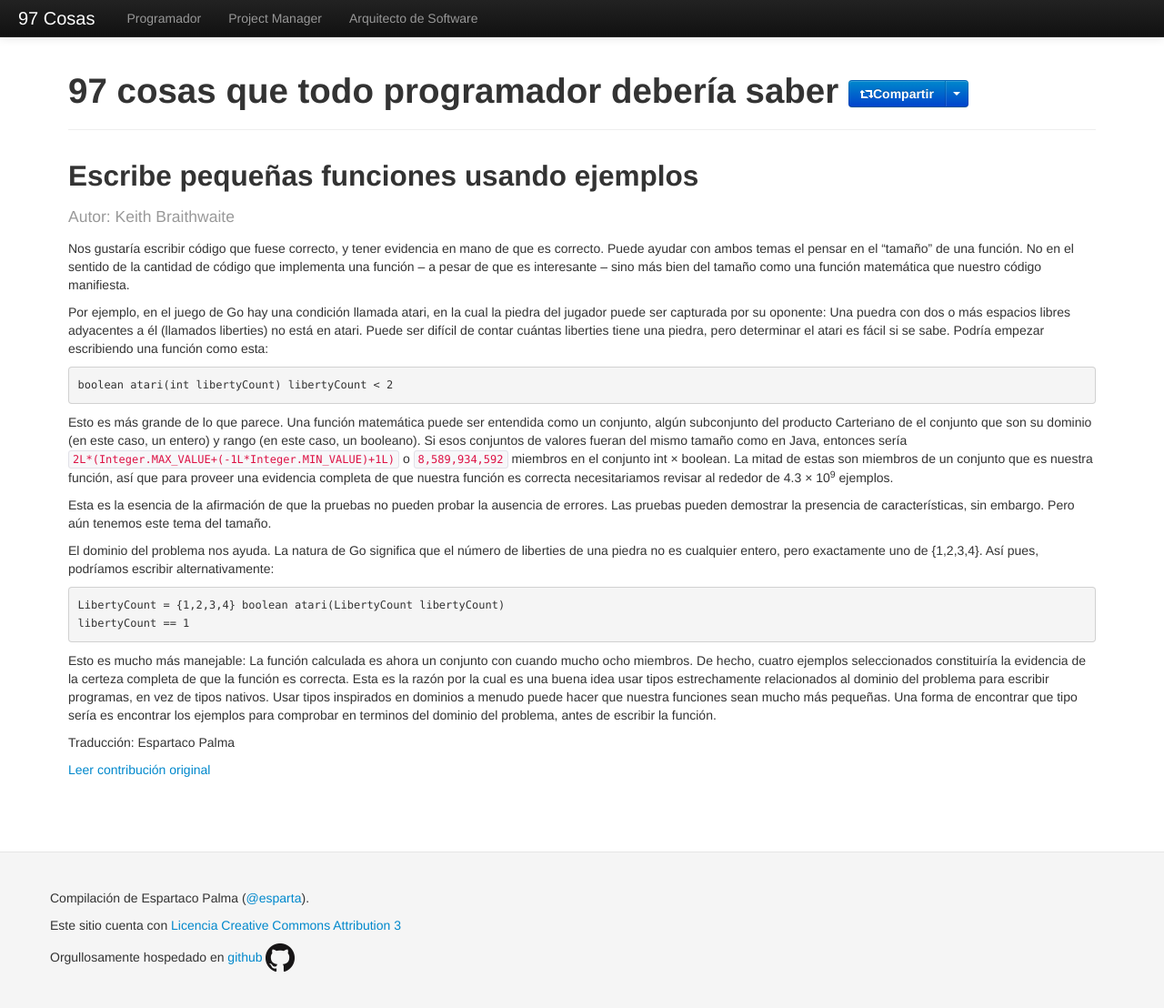
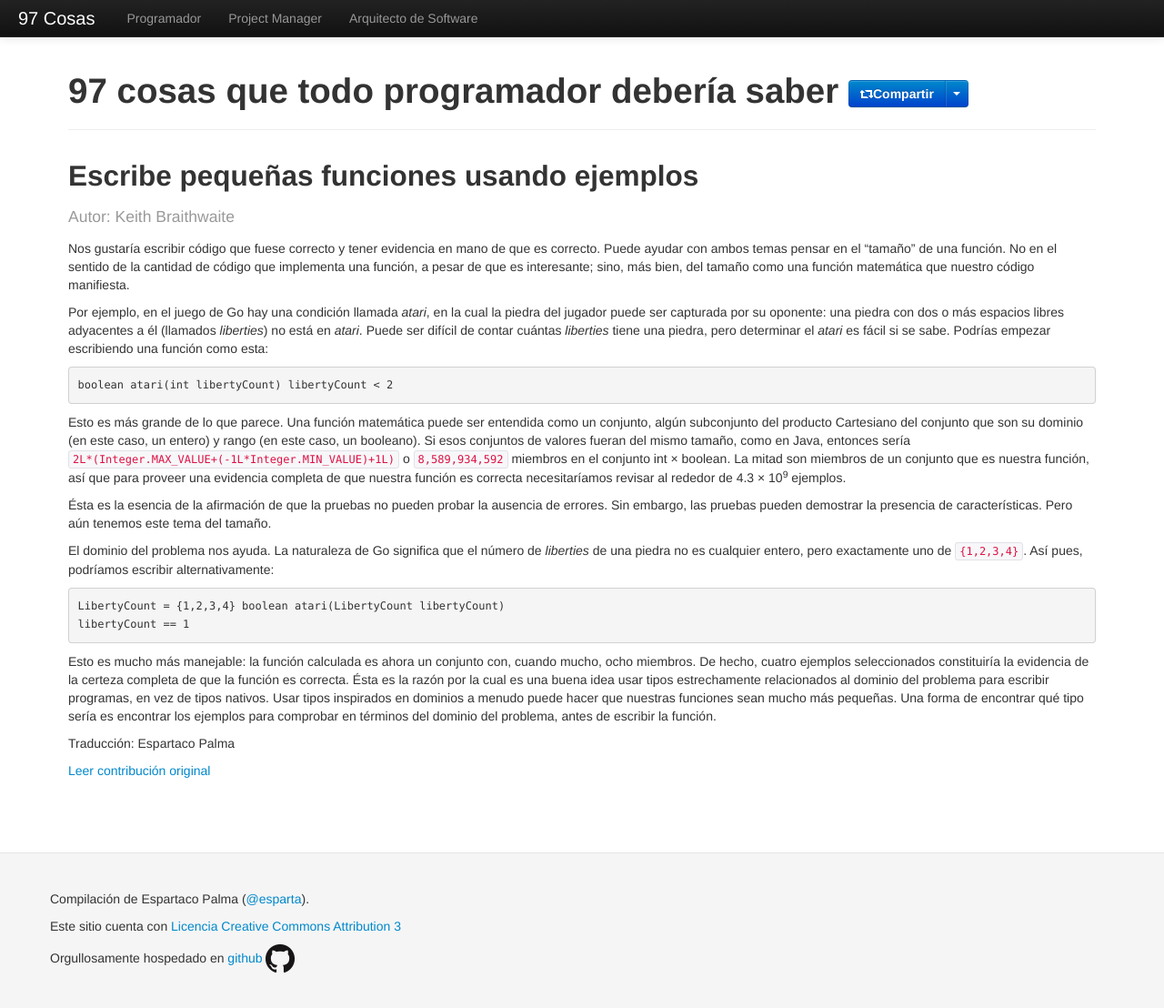
Before and after one commit to esparta/97cosas, a Jekyll site: the page built from programador/escribe-funciones-con-ejemplos.md, in a window 1280 px wide and 1110 px high. Shown: the whole window at 91% size. Built offline with Jekyll 4.4.1, drawn with Linux system fonts in a browser that asks for light colours; comment, search, counter and statistics services are not loaded.

Commit message:
Spelling corrections on escribe-funciones-con-ejemplos

```diff
--- a/programador/escribe-funciones-con-ejemplos.md
+++ b/programador/escribe-funciones-con-ejemplos.md
@@ -7,54 +7,54 @@ translator: Espartaco Palma
 original: http://programmer.97things.oreilly.com/wiki/index.php/Write_Small_Functions_Using_Examples
 ---
 
-Nos gustaría escribir código que fuese correcto, y tener evidencia en
-mano de que es correcto. Puede ayudar con ambos temas el pensar en el
-"tamaño" de una función. No en el sentido de la cantidad de código que
-implementa una función -- a pesar de que es interesante -- sino más bien
+Nos gustaría escribir código que fuese correcto y tener evidencia en
+mano de que es correcto. Puede ayudar con ambos temas pensar en el
+“tamaño” de una función. No en el sentido de la cantidad de código que
+implementa una función, a pesar de que es interesante; sino, más bien,
 del tamaño como una función matemática que nuestro código manifiesta.
 
-Por ejemplo, en el juego de Go hay una condición llamada atari, en la
-cual la piedra del jugador puede ser capturada por su oponente: Una
-puedra con dos o más espacios libres adyacentes a él (llamados
-liberties) no está en atari. Puede ser difícil de contar cuántas
-liberties tiene una piedra, pero determinar el atari es fácil si se
-sabe. Podría empezar escribiendo una función como esta:
+Por ejemplo, en el juego de Go hay una condición llamada _atari_, en la
+cual la piedra del jugador puede ser capturada por su oponente: una
+piedra con dos o más espacios libres adyacentes a él (llamados
+_liberties_) no está en *atari*. Puede ser difícil de contar cuántas
+_liberties_ tiene una piedra, pero determinar el *atari* es fácil si se
+sabe. Podrías empezar escribiendo una función como esta:
 
 
     boolean atari(int libertyCount) libertyCount < 2
 
 
 Esto es más grande de lo que parece. Una función matemática puede ser
-entendida como un conjunto, algún subconjunto del producto Carteriano de
-el conjunto que son su dominio (en este caso, un entero) y rango (en
+entendida como un conjunto, algún subconjunto del producto Cartesiano
+del conjunto que son su dominio (en este caso, un entero) y rango (en
 este caso, un booleano). Si esos conjuntos de valores fueran del mismo
-tamaño como en Java, entonces sería
+tamaño, como en Java, entonces sería
 `2L*(Integer.MAX_VALUE+(-1L*Integer.MIN_VALUE)+1L)` o `8,589,934,592`
-miembros en el conjunto int × boolean. La mitad de estas son miembros de
-un conjunto que es nuestra función, así que para proveer una evidencia
-completa de que nuestra función es correcta necesitariamos revisar al
+miembros en el conjunto int × boolean. La mitad son miembros de un
+conjunto que es nuestra función, así que para proveer una evidencia
+completa de que nuestra función es correcta necesitaríamos revisar al
 rededor de 4.3 × 10<sup>9</sup> ejemplos.
 
-Esta es la esencia de la afirmación de que la pruebas no pueden probar
-la ausencia de errores. Las pruebas pueden demostrar la presencia de
-características, sin embargo. Pero aún tenemos este tema del tamaño.
+Ésta es la esencia de la afirmación de que la pruebas no pueden probar
+la ausencia de errores. Sin embargo, las pruebas pueden demostrar la
+presencia de características. Pero aún tenemos este tema del tamaño.
 
-El dominio del problema nos ayuda. La natura de Go significa que el
-número de liberties de una piedra no es cualquier entero, pero
-exactamente uno de {1,2,3,4}. Así pues, podríamos escribir
+El dominio del problema nos ayuda. La naturaleza de Go significa que el
+número de _liberties_ de una piedra no es cualquier entero, pero
+exactamente uno de `{1,2,3,4}`. Así pues, podríamos escribir
 alternativamente:
 
     LibertyCount = {1,2,3,4} boolean atari(LibertyCount libertyCount)
     libertyCount == 1
 
 
-Esto es mucho más manejable: La función calculada es ahora un conjunto
-con cuando mucho ocho miembros. De hecho, cuatro ejemplos seleccionados
+Esto es mucho más manejable: la función calculada es ahora un conjunto
+con, cuando mucho, ocho miembros. De hecho, cuatro ejemplos seleccionados
 constituiría la evidencia de la certeza completa de que la función es
-correcta. Esta es la razón por la cual es una buena idea usar tipos
+correcta. Ésta es la razón por la cual es una buena idea usar tipos
 estrechamente relacionados al dominio del problema para escribir
 programas, en vez de tipos nativos. Usar tipos inspirados en dominios a
-menudo puede hacer que nuestra funciones sean mucho más pequeñas. Una
-forma de encontrar que tipo sería es encontrar los ejemplos para
-comprobar en terminos del dominio del problema, antes de escribir la
+menudo puede hacer que nuestras funciones sean mucho más pequeñas. Una
+forma de encontrar qué tipo sería es encontrar los ejemplos para
+comprobar en términos del dominio del problema, antes de escribir la
 función.
```
